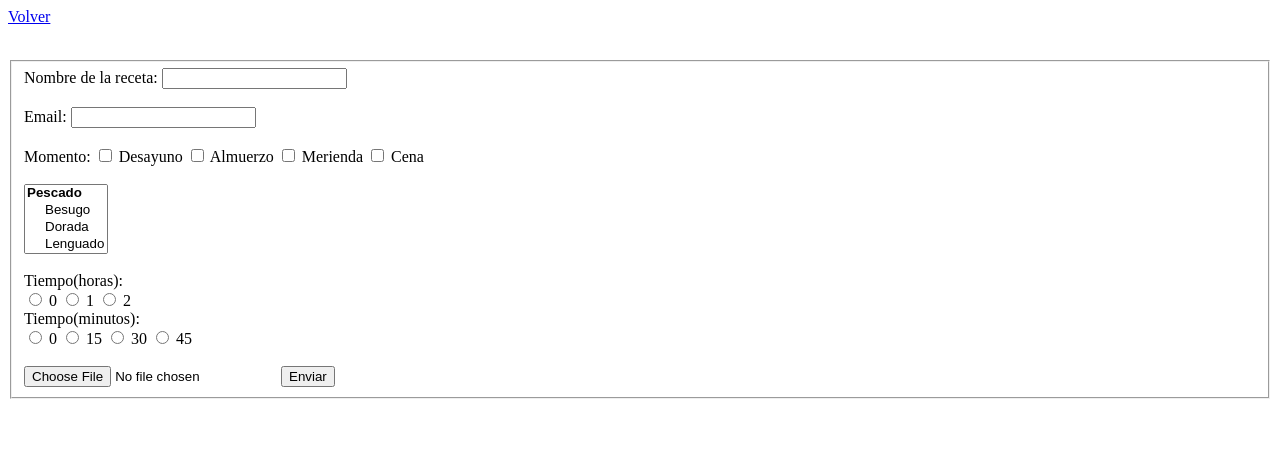
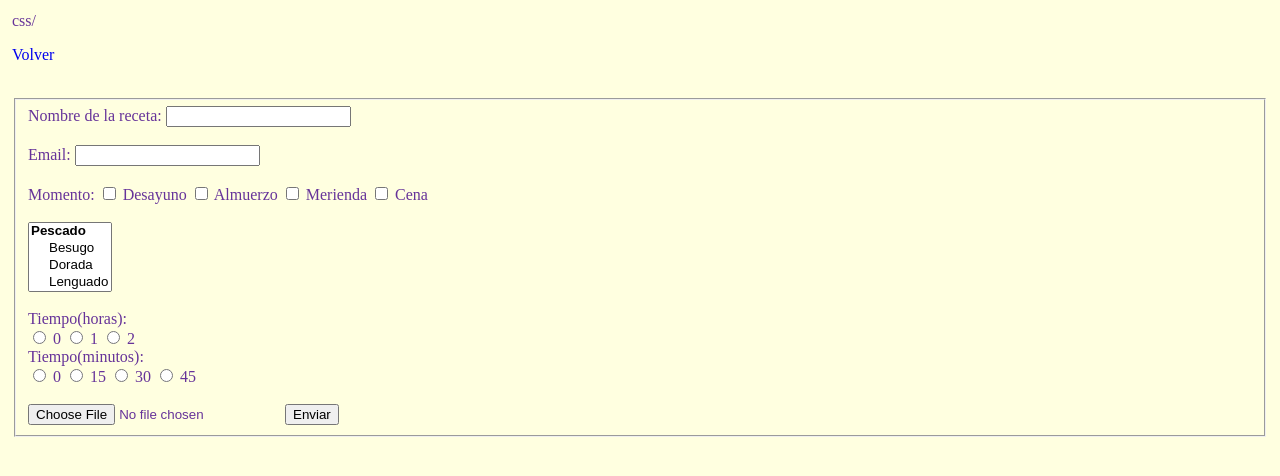
Before and after one commit to jlmejorada/jlmejorada.github.io, a plain HTML site: page ej7.html in a window 1280 px wide. Drawn offline with Linux system fonts and the light colour scheme.

Commit message:
Update ej7.html

```diff
--- a/ej7.html
+++ b/ej7.html
@@ -1,10 +1,10 @@
-<DOCTYPE html>
+css/<DOCTYPE html>
 <html>
 	<head>
 		<title>Formulario</title>
 		<meta charset="UTF-8">
-		<meta name="autor" content="José Luis Mejorada Marín">
-		<link rel="stylesheet" type="text/css" href="miestilo.css">
+        <meta name="autor" content="José Luis Mejorada Marín">
+        <link rel="stylesheet" type="text/css" href="css/estilo.css">
 	</head>
 	<body>
         <p><a href="index.html">Volver</a></p>
```
